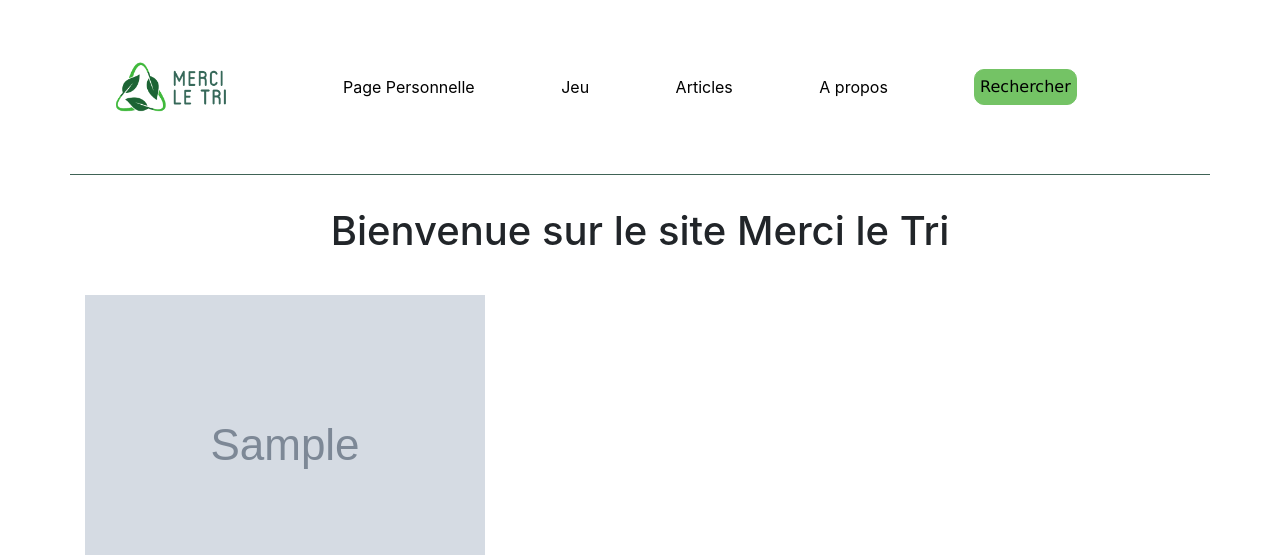
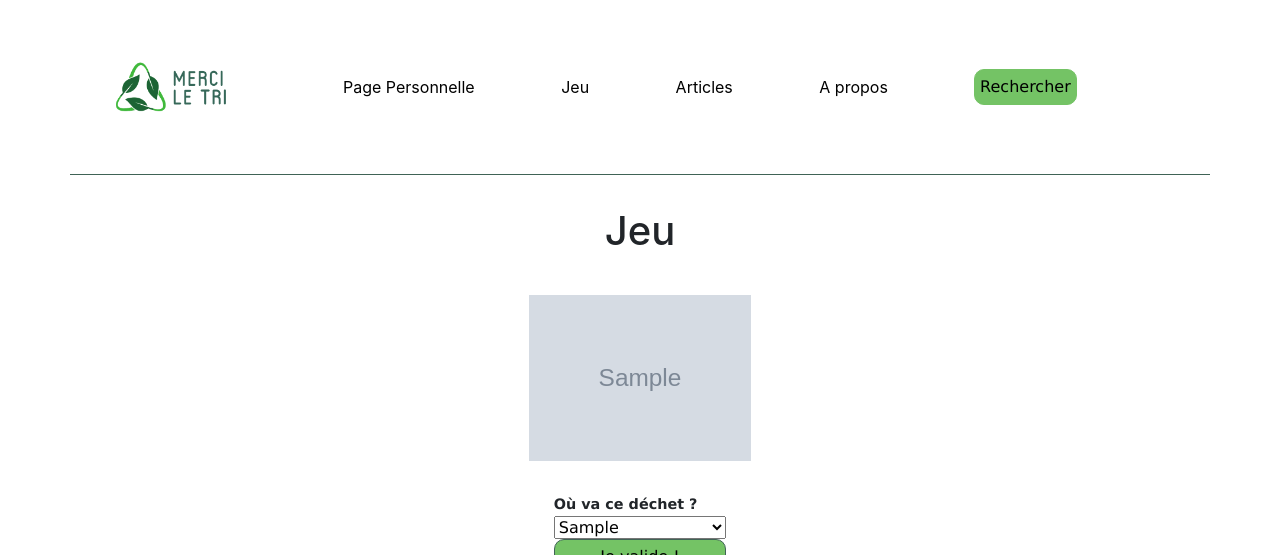
Before and after one commit to Aurelia61/Project_3, a Django app: page /game/ in a window 1280 px wide. Shown: the top 555 px of the page. Run offline with Django 3.2, Linux system fonts and the light colour scheme; tables that the repository leaves empty hold one stand-in row (values such as "Sample post"); grey boxes marked "Sample" are stand-in pictures; some libraries are stand-ins or nearby versions; grey boxes are pictures that could not be loaded.

Commit message:
[IMP] css game

```diff
--- a/merciletri/game/templates/game/game.html
+++ b/merciletri/game/templates/game/game.html
@@ -3,10 +3,14 @@
 {{ block.super }}
 <script type="text/javascript" src="/merciletri/home/static/home/js/game.js' %}"></script>
 
+{% block page_title %} Jeu {% endblock page_title %}
+
 {% block game %}
 <div class="game">
-    <img src="{{ Image.url }}" alt="{{ Selected_garbage.name }}" title="{{ Selected_garbage.name }}">
-    <!-- {% for garb in Garbages %}
+    <div class=img-garbage>
+        <img src="{{ Image.url }}" alt="{{ Selected_garbage.name }}" title="{{ Selected_garbage.name }}">
+    </div>
+<!-- {% for garb in Garbages %}
         <ul>
             <li value={{garb.name}}>{{garb.name}}</li>
         </ul>
@@ -29,7 +33,7 @@
         </ul>
     {%endfor%} -->
 
-    <form action="{% url 'game:game' %}" method="post">
+    <form class='response' action="{% url 'game:game' %}" method="post">
         {% csrf_token %}
         <label for="destination_select">Où va ce déchet ? </label>
         <select name="selected_destination">
--- a/merciletri/home/static/home/home.css
+++ b/merciletri/home/static/home/home.css
@@ -177,7 +177,7 @@ a{
     font-size:0.7rem;
 }
 
-/* form */
+/* search */
 #form{
     background-color: var(--splash);
     padding: 3rem;
@@ -225,6 +225,27 @@ button{
 button:hover{
     background-color: var(--green);
     border:2px solid var(--floral);
+}
+.map img{
+    width:50%;
+    display: block;
+    margin-left: auto;
+    margin-right: auto;
+}
+
+/* game*/
+.img-garbage img{
+    width:20%;
+    display: block;
+    margin-bottom: 3%;
+    margin-left: auto;
+    margin-right: auto;
+}
+.response{
+    display: grid;
+}
+.response label {
+    text-align: center;
 }
 
 /* footer */
--- a/merciletri/home/templates/home/main_layout.html
+++ b/merciletri/home/templates/home/main_layout.html
@@ -124,7 +124,6 @@
 	<script src="https://code.jquery.com/jquery-3.5.1.min.js"
 		integrity="sha256-9/aliU8dGd2tb6OSsuzixeV4y/faTqgFtohetphbbj0=" crossorigin="anonymous"></script>
 	<script src="https://stackpath.bootstrapcdn.com/bootstrap/4.5.2/js/bootstrap.min.js"></script>
-    <!-- <script src="/blog/static/blog/article.js"></script> -->
 
 </body>
 
--- a/merciletri/search/templates/search/search.html
+++ b/merciletri/search/templates/search/search.html
@@ -37,8 +37,9 @@ Où va ce déchet ?
             </select>
             <input type="submit" value="Je valide !">
         </form>
-        <img src="{{ city_image }}" alt="{{ City.name }}" title="{{ City.name }}">
-
+        <div class=map>
+            <img src="{{ city_image }}" alt="{{ City.name }}" title="{{ City.name }}">
+        </div>
 
         {% elif not garbage_locations %}
         <p>Ville sélectionnée : {{city_name}}</p>
```
Also changed, not shown: merciletri/home/templates/home/home.html (+4 -3 lines).
